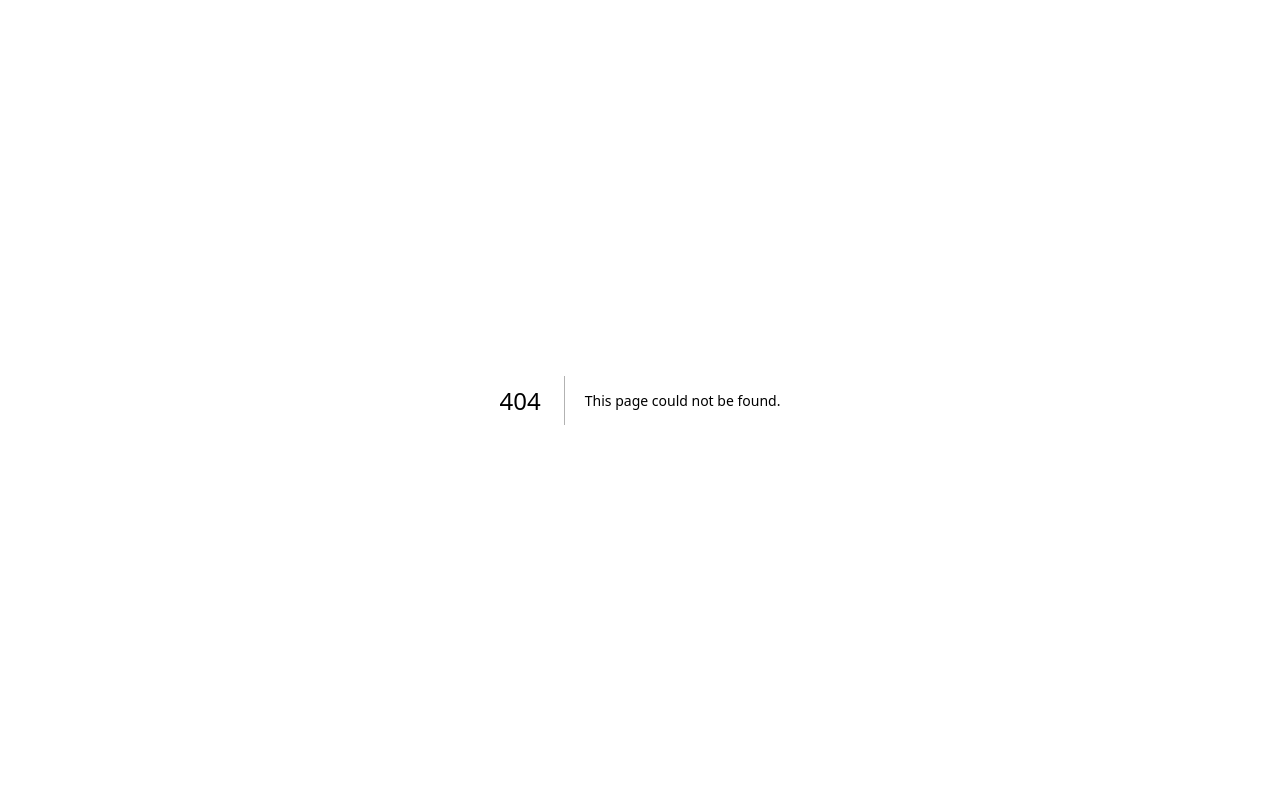
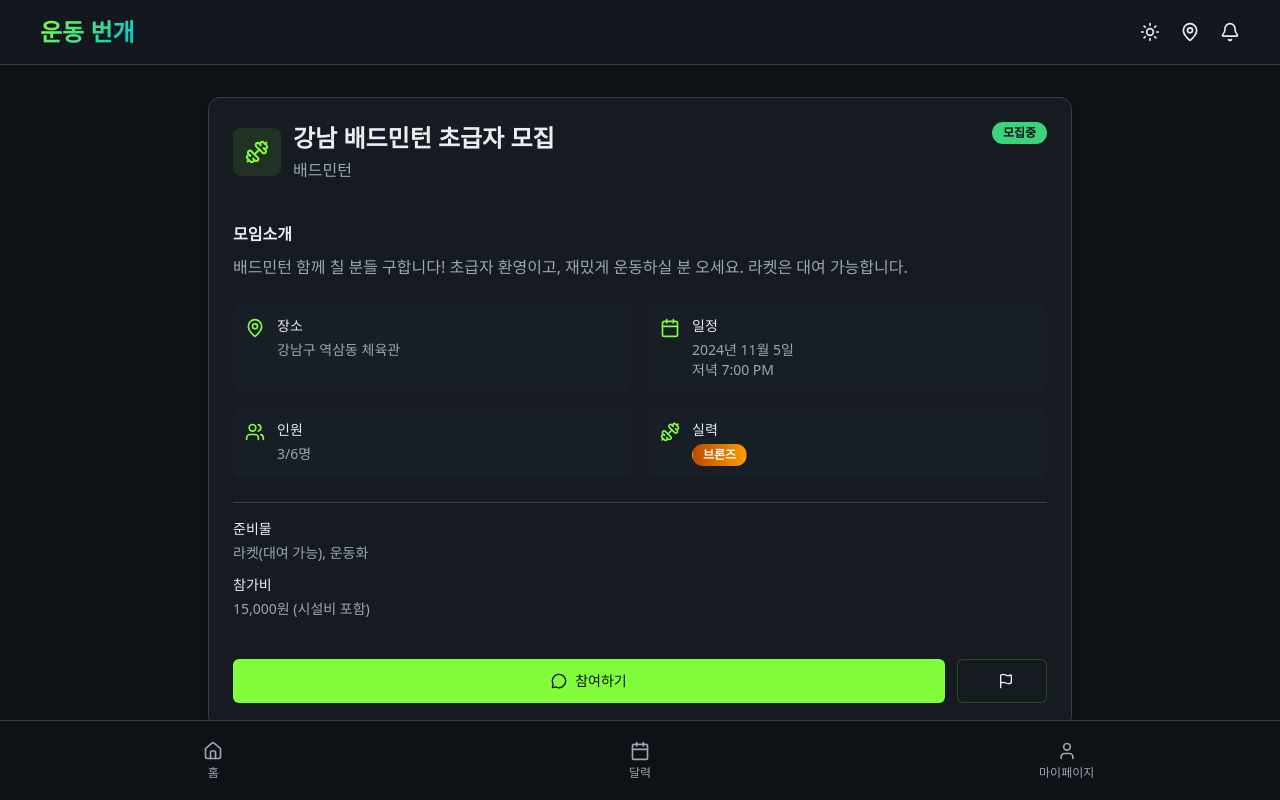
Before and after one commit to shinhaeng1204/on-fit, a Next.js app in the folder on-fit-next/: page /post/1 in a window 1280 px wide. Before the commit this address had no page. Built offline with nearby package versions, Linux system fonts and the light colour scheme.

Commit message:
feat : 모집 상세 페이지 모임 상세

```diff
--- /dev/null
+++ b/on-fit-next/src/app/(main)/post/[id]/page.tsx
@@ -0,0 +1,25 @@
+import React from "react";
+import PostInfo from "@/components/post/PostInfo";
+
+const data = {
+  title : '강남 배드민턴 초급자 모집',
+  sports : 1,
+  status : 'open',
+  description : '배드민턴 함께 칠 분들 구합니다! 초급자 환영이고, 재밌게 운동하실 분 오세요. 라켓은 대여 가능합니다.',
+  location : '강남구 역삼동 체육관',
+  date : '2024년 11월 5일',
+  time : '저녁 7:00 PM',
+  totalMember : 6,
+  currentMember : 3,
+  level : 'bronze',
+  requirements: '라켓(대여 가능), 운동화',
+  fee : '15,000원 (시설비 포함)',
+}
+
+export default function Page () {
+  return (
+    <main className="container mx-auto px-4 py-8 max-w-4xl">
+      <PostInfo data={data}/>
+    </main>
+  )
+}
--- a/on-fit-next/src/components/common/Badge.tsx
+++ b/on-fit-next/src/components/common/Badge.tsx
@@ -1,10 +1,4 @@
-type BadgeVariant = 'bronze' | 'silver' | 'gold' | 'platinum'
-
-interface BadgeProps {
-  type: BadgeVariant,
-  text: string,
-  className?: string, // 추가 스타일
-}
+import {BadgeProps} from "@/types/post";
 
 const BadgeStyles = {
   bronze : 'bg-gradient-to-r from-amber-700 to-amber-500 text-white',
@@ -13,15 +7,23 @@ const BadgeStyles = {
   platinum : 'bg-gradient-to-r from-cyan-400 to-blue-400 text-white'
 }
 
-export default function Badge ({type, text, className = ''} : BadgeProps) {
+const BadgeText = {
+  bronze : '브론즈',
+  silver : '실버',
+  gold : '골드',
+  platinum: '플레티넘',
+}
+
+export default function Badge ({type, className = ''} : BadgeProps) {
   const colorClass = BadgeStyles[type];
+  const displayText = BadgeText[type]
 
   return (
     <span
       className={`inline-flex items-center rounded-full border px-2.5 py-0.5 text-xs font-semibold transition-all
       duration-300 border-transparent ${colorClass} ${className}`}
     >
-      {text}
+      {displayText}
     </span>
   )
 }
--- a/on-fit-next/src/components/common/RecruitStatus.tsx
+++ b/on-fit-next/src/components/common/RecruitStatus.tsx
@@ -1,10 +1,4 @@
-type StatusVariant = 'open' | 'close'
-
-interface RecruitStatusProps {
-  type: StatusVariant,
-  text: string,
-  className?: string, // 추가 스타일
-}
+import {RecruitStatusProps} from "@/types/post";
 
 const StatusStyles = {
   open : 'bg-success text-success-foreground',
--- /dev/null
+++ b/on-fit-next/src/components/post/PostInfo.tsx
@@ -0,0 +1,89 @@
+import {Card, CardContent, CardHeader} from "@/components/common/Card";
+import {Calendar, Dumbbell, Flag, MapPin, MessageCircle, Users} from "lucide-react";
+import RecruitStatus from "@/components/common/RecruitStatus";
+import Badge from "@/components/common/Badge";
+import {Button} from "@/components/common/Button";
+import React from "react";
+import {postType, sportType} from "@/types/post";
+
+export default function PostInfo ({data} : { data: postType }) {
+  return (
+    <Card>
+      <CardHeader>
+        <div className="flex items-start justify-between mb-4">
+          {/* 아이콘, 제목 및 운동 종류 */}
+          <div className="flex items-center gap-3">
+            <div className="p-3 rounded-lg bg-primary/10">
+              <Dumbbell className="h-6 w-6 text-primary"/>
+            </div>
+            <div>
+              <h1 className="text-2xl font-bold mb-1">{data.title}</h1>
+              <p className="text-muted-foreground">{sportType[data.sports]}</p>
+            </div>
+          </div>
+          {/* 모집 상태 */}
+          <RecruitStatus type={data.status} text={data.status === 'open' ? '모집중' : '마감'} />
+        </div>
+      </CardHeader>
+      <CardContent className="space-y-6">
+        {/* 모임 소개 */}
+        <div>
+          <h3 className="font-semibold mb-2">모임소개</h3>
+          <p className="text-muted-foreground leading-relaxed">
+            {data.description}
+          </p>
+        </div>
+        {/* 모임 정보 */}
+        <div className="grid sm:grid-cols-2 gap-4">
+          <div className="flex items-start gap-3 p-3 bg-secondary/30 rounded-lg">
+            <MapPin className="h-5 w-5 text-primary mt-0.5"/>
+            <div>
+              <p className="text-sm font-medium mb-1">장소</p>
+              <p className="text-sm text-muted-foreground">{data.location}</p>
+            </div>
+          </div>
+          <div className="flex items-start gap-3 p-3 bg-secondary/30 rounded-lg">
+            <Calendar className="h-5 w-5 text-primary mt-0.5"/>
+            <div>
+              <p className="text-sm font-medium mb-1">일정</p>
+              <p className="text-sm text-muted-foreground">{data.date}</p>
+              <p className="text-sm text-muted-foreground">{data.time}</p>
+            </div>
+          </div>
+          <div className="flex items-start gap-3 p-3 bg-secondary/30 rounded-lg">
+            <Users className="h-5 w-5 text-primary mt-0.5"/>
+            <div>
+              <p className="text-sm font-medium mb-1">인원</p>
+              <p className="text-sm text-muted-foreground">{data.currentMember}/{data.totalMember}명</p>
+            </div>
+          </div>
+          <div className="flex items-start gap-3 p-3 bg-secondary/30 rounded-lg">
+            <Dumbbell className="h-5 w-5 text-primary mt-0.5"/>
+            <div>
+              <p className="text-sm font-medium mb-1">실력</p>
+              <p className="text-sm text-muted-foreground">
+                <Badge type={data.level}/>
+              </p>
+            </div>
+          </div>
+        </div>
+        {/* 추가 정보 */}
+        <div className="space-y-3 pt-4 border-t border-border">
+          <div>
+            <p className="text-sm font-medium mb-1">준비물</p>
+            <p className="text-sm text-muted-foreground">{data.requirements}</p>
+          </div>
+          <div>
+            <p className="text-sm font-medium mb-1">참가비</p>
+            <p className="text-sm text-muted-foreground">{data.fee}</p>
+          </div>
+        </div>
+        {/* 참여, 신고 */}
+        <div className="flex gap-3 pt-4">
+          <Button size="lg" href={'/'} fullWidth="true" leftIcon={<MessageCircle />} className="cursor-pointer">참여하기</Button>
+          <Button variant='sport' size="lg" rightIcon={<Flag />} className="cursor-pointer"></Button>
+        </div>
+      </CardContent>
+    </Card>
+  )
+}
--- /dev/null
+++ b/on-fit-next/src/types/post.ts
@@ -0,0 +1,40 @@
+/* 모집 상태 */
+type StatusVariant = 'open' | 'close'
+
+export interface RecruitStatusProps {
+  type: StatusVariant,
+  text: string,
+  className?: string, // 추가 스타일
+}
+
+/* 실력 */
+type BadgeVariant = 'bronze' | 'silver' | 'gold' | 'platinum'
+
+export interface BadgeProps {
+  type: BadgeVariant,
+  className?: string, // 추가 스타일
+}
+
+/* 운동 종류 */
+export const sportType = {
+  1 : '배드민턴',
+  2 : '축구',
+  3 : '야구',
+}
+
+export type SportsCode = keyof typeof sportType
+
+export interface postType {
+  title : string,
+  sports : SportsCode,
+  status : StatusVariant,
+  description : string,
+  location : string,
+  date : string,
+  time : string,
+  totalMember : number,
+  currentMember : number,
+  level : BadgeVariant,
+  requirements: string,
+  fee : string,
+}
```
